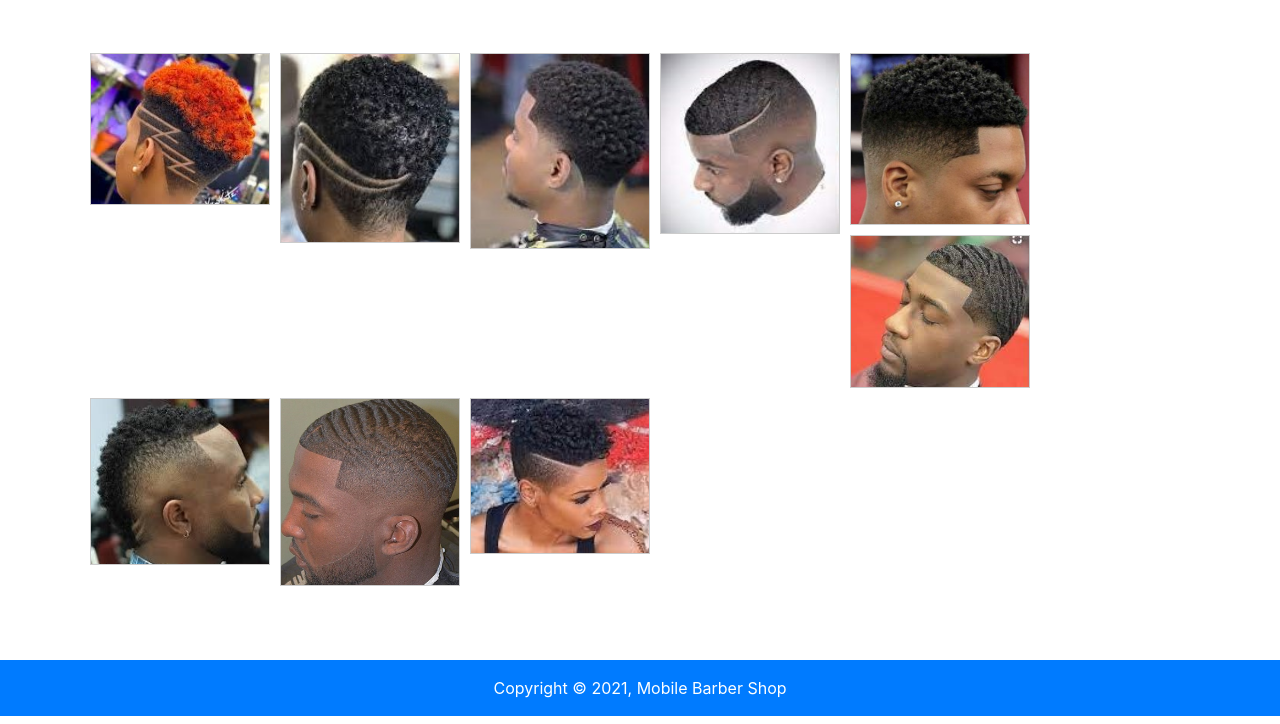
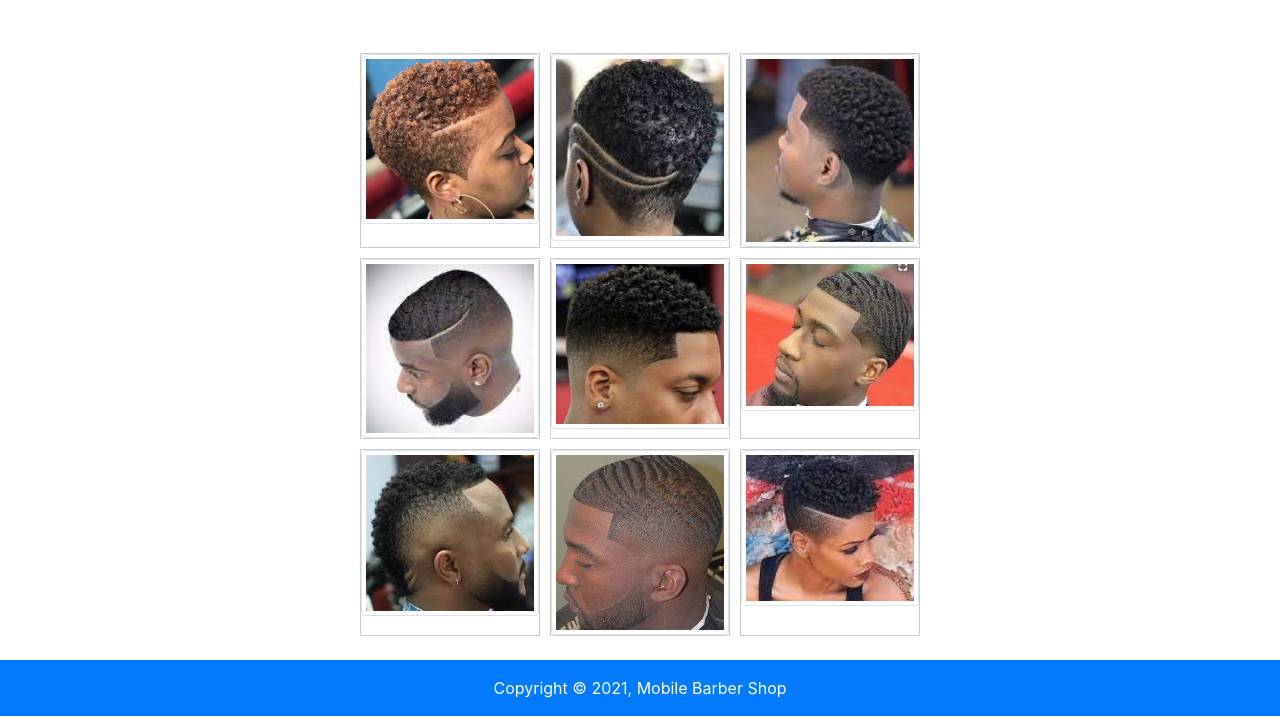
Before and after one commit to scruncho/barbershop, a PHP site: page /feature.php in a window 1280 px wide. Shown: the part 76-800 px from the top of the page. Run offline with PHP 8.4, Linux system fonts and the light colour scheme; data that the repository does not hold is empty.

Commit message:
images aligned

```diff
--- a/database/conn.php
+++ b/database/conn.php
@@ -1,19 +1,19 @@
 <?php
 
    //Development Database
-  // $host = 'localhost';
-  // $db = 'barbershop_db';
-  // $user = 'root';
-  // $pass = '';
-  // $charset= 'utf8mb4';
+  $host = 'localhost';
+  $db = 'barbershop_db';
+  $user = 'root';
+  $pass = '';
+  $charset= 'utf8mb4';
 
 
   // Remote Database
-  $host = 'remotemysql.com';
-  $db = '21p0v5xYW8';
-  $user = '21p0v5xYW8';
-  $pass = 'tDPhiP0IOA';
-  $charset= 'utf8mb4';
+  // $host = 'remotemysql.com';
+  // $db = '21p0v5xYW8';
+  // $user = '21p0v5xYW8';
+  // $pass = 'tDPhiP0IOA';
+  // $charset= 'utf8mb4';
 
     $dsn = "mysql:host=$host;dbname=$db;charset=$charset";
 
--- a/feature.php
+++ b/feature.php
@@ -7,34 +7,46 @@
 
 
 
+<div class="row justify-content-md-center">
 <div class="gallery">
-    <img src="gallery/img4.jfif" alt="Cinque Terre" width="600" height="400">
+    <img class="img-fluid img-thumbnail rounded" src="gallery/img10.jpg">
 </div>
 <div class="gallery">
-    <img src="gallery/img3.jfif" alt="Forest" width="600" height="400">
+    <img class="img-fluid img-thumbnail rounded" src="gallery/img3.jfif" >
 </div>
 <div class="gallery">
-    <img src="gallery/img2.jfif" alt="Northern Lights" width="600" height="400">
+    <img class="img-fluid img-thumbnail rounded" src="gallery/img2.jfif">
+</div>
+</div>
+
+<div class="row justify-content-md-center">
+<div class="gallery">
+    <img class="img-fluid img-thumbnail rounded" src="gallery/img1.jfif" >
 </div>
 <div class="gallery">
-    <img src="gallery/img1.jfif" alt="Mountains" width="600" height="400">
+    <img class="img-fluid img-thumbnail rounded" src="gallery/img5.jpg" >
 </div>
 <div class="gallery">
-    <img src="gallery/img5.jpg" alt="Mountains" width="600" height="400">
+    <img class="img-fluid img-thumbnail rounded" src="gallery/img6.jfif" >
 </div>
-<div class="gallery">
-    <img src="gallery/img6.jfif" alt="Mountains" width="600" height="400">
-</div>
-<div class="gallery">
-    <img src="gallery/img13.jfif" alt="Mountains" width="600" height="400">
-</div>
-<div class="gallery">
-    <img src="gallery/img11.jpg" alt="Mountains" width="600" height="400">
-</div>
-<div class="gallery">
-    <img src="gallery/img7.jfif" alt="Mountains" width="600" height="400">
 </div>
 
 
 
+<div class="row justify-content-md-center">
+<div class="gallery">
+    <img class="img-fluid img-thumbnail rounded" src="gallery/img13.jfif">
+</div>
+<div class="gallery">
+    <img class="img-fluid img-thumbnail rounded" src="gallery/img11.jpg" >
+</div>
+<div class="gallery">
+    <img class="img-fluid img-thumbnail rounded" src="gallery/img7.jfif" >
+</div>
+</div>
+</div>
+
+
+
+
 <?php require_once 'includes/footer.php'; ?>
--- a/search.php
+++ b/search.php
@@ -49,9 +49,11 @@
 
        <?php
         //development connection
-    //    $con = mysqli_connect("localhost","root","","barbershop_db");
+        $con = mysqli_connect("localhost","root","","barbershop_db");
+
        //production connection
-       $con = mysqli_connect("remotemysql.com","21p0v5xYW8","$pass","21p0v5xYW8");
+      // $con = mysqli_connect("remotemysql.com","21p0v5xYW8","$pass","21p0v5xYW8");
+
        if(isset($_GET['search']))
        {
            $filtervalues = $_GET['search'];
```
